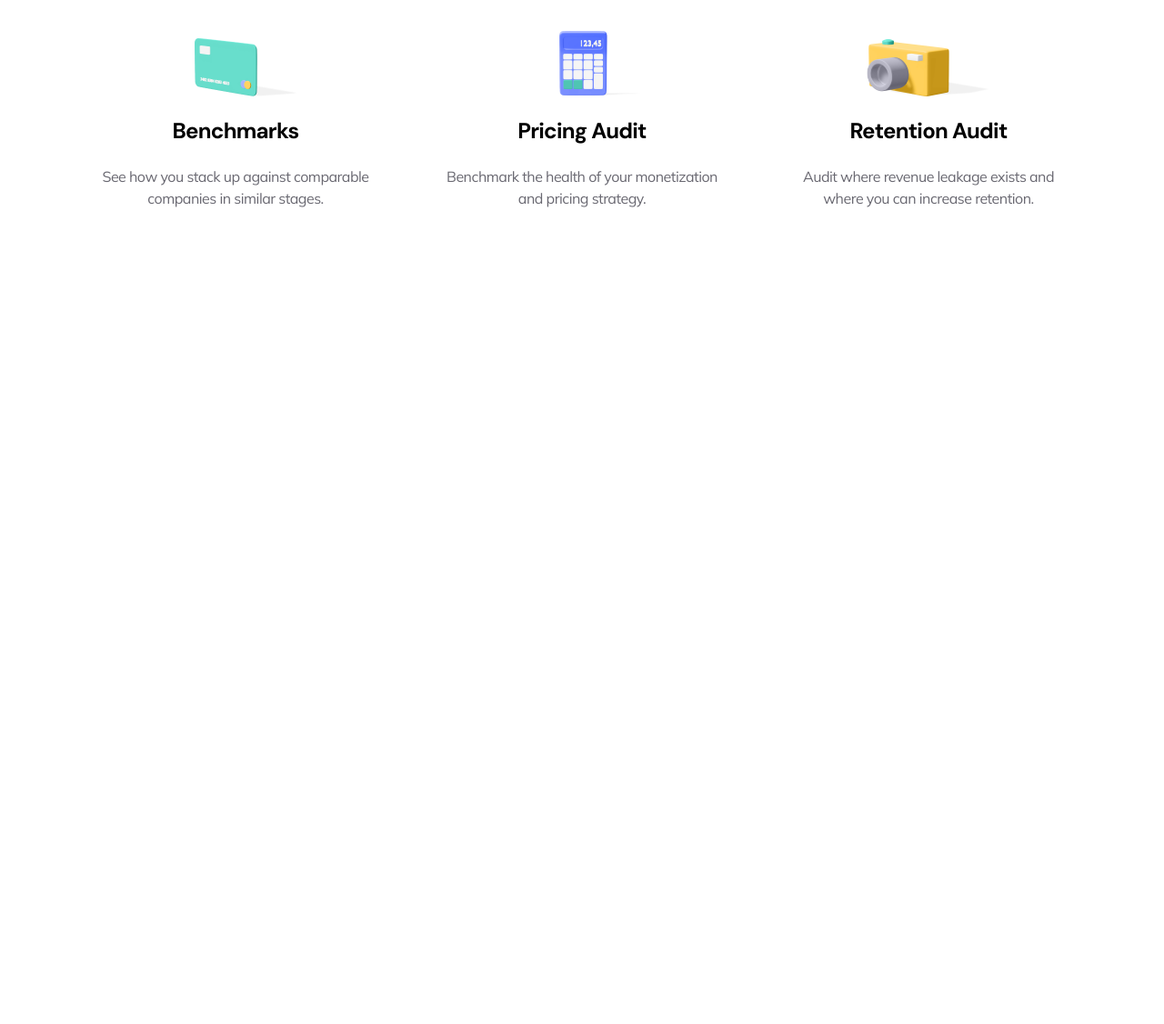
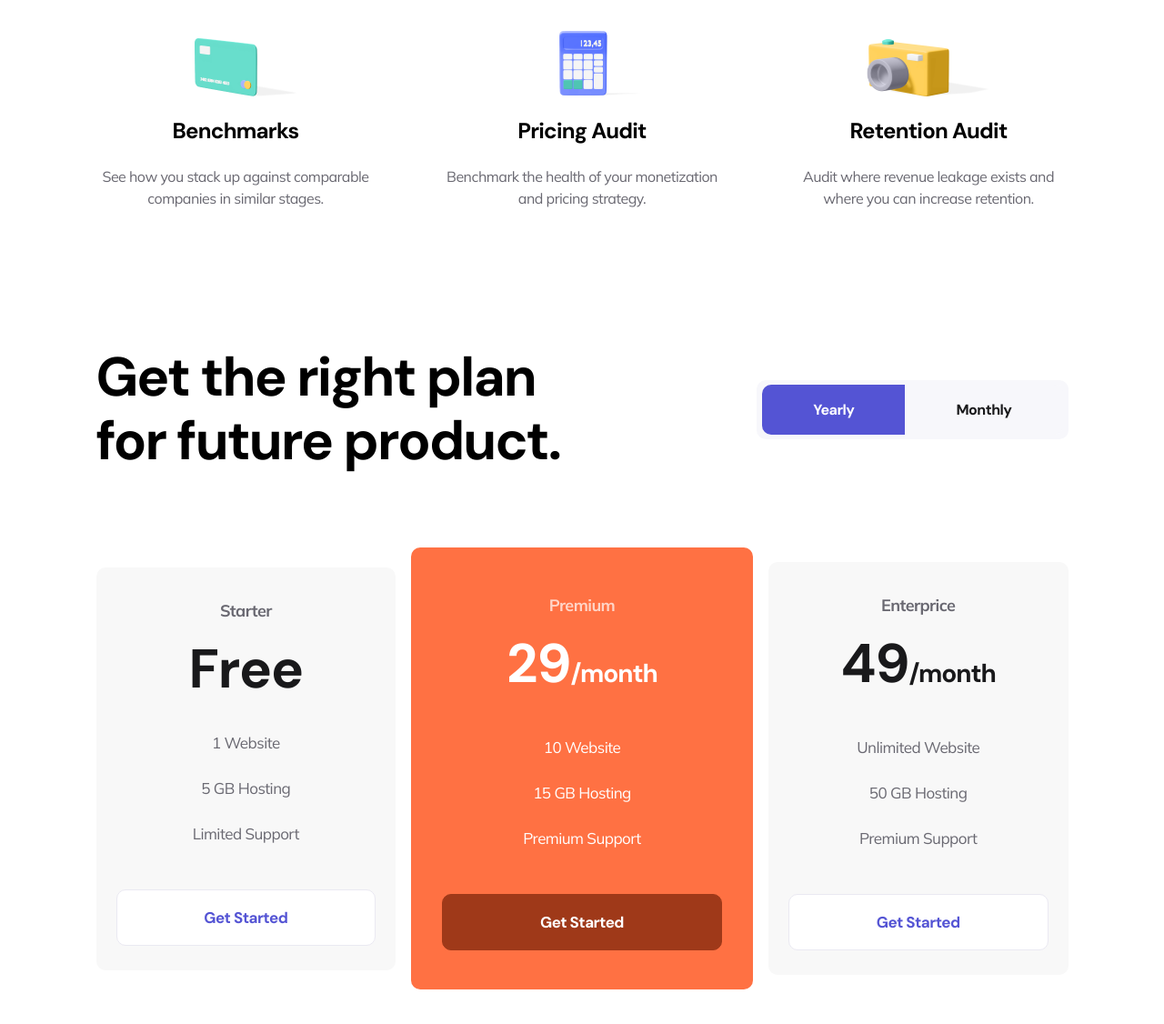
Before and after one commit to NurbCode/logoipsum, a plain HTML site: page index.html in a window 1280 px wide. Shown: the part 2267-3393 px from the top of the page at 91% size. Before the commit the page ends 2567 px from the top, so only its background shows below. Drawn offline with Linux system fonts and the light colour scheme.

Commit message:
add subscription section and finished

```diff
--- a/index.html
+++ b/index.html
@@ -38,12 +38,14 @@
                         <h1 class="hero__title">Grow your
                             subscription
                             business</h1>
-                        <p class="hero__desc">Outcome-centered products that reduce churn, optimize pricing, and grow your
+                        <p class="hero__desc">Outcome-centered products that reduce churn, optimize pricing, and grow
+                            your
                             subscription business end-to-end.</p>
                     </div>
                     <div class="hero__buttons">
                         <a href="/" class="hero__button">Get Started</a>
-                        <a href="#companies" class="hero__scroll"><img src="images/arrow-down.svg" alt="arrow-down" class="hero__scroll-image"></a>
+                        <a href="#companies" class="hero__scroll"><img src="images/arrow-down.svg" alt="arrow-down"
+                                class="hero__scroll-image"></a>
                     </div>
                 </div>
                 <img src="images/hero-image.png" alt="hero image" class="hero__image">
@@ -76,14 +78,16 @@
                     <img src="images/about-image-1.png" alt="About image" class="about__image">
                     <div class="about__text">
                         <h3 class="about__title">Subscription index</h3>
-                        <p class="about__desc">A daily dataset to keep you up to date on subscription market trends and what's happening in your vertical.</p>
+                        <p class="about__desc">A daily dataset to keep you up to date on subscription market trends and
+                            what's happening in your vertical.</p>
                         <a href="/" class="about__link">Learn more</a>
                     </div>
                 </div>
                 <div class="about__content">
                     <div class="about__text">
                         <h3 class="about__title">In-depth metrics</h3>
-                        <p class="about__desc">Accurate, real-time reporting at your fingertips. Getting data has never been easier.</p>
+                        <p class="about__desc">Accurate, real-time reporting at your fingertips. Getting data has never
+                            been easier.</p>
                         <a href="/" class="about__link">Learn more</a>
                     </div>
                     <img src="images/about-image-2.png" alt="About image" class="about__image">
@@ -111,7 +115,45 @@
                         <img src="images/camera.png" alt="Camera" class="feature__image">
                         <h4 class="feature__title">Retention Audit</h4>
                     </header>
-                    <p class="feature__desc">Audit where revenue leakage exists and where you can increase retention.</p>
+                    <p class="feature__desc">Audit where revenue leakage exists and where you can increase retention.
+                    </p>
+                </div>
+            </div>
+        </section>
+        <section class="subscription">
+            <div class="subscription__container">
+                <header class="subscription__header">
+                    <h3 class="subscription__header-title">Get the right plan for future product.</h3>
+                    <div class="subscription__header-buttons">
+                        <button class="subscription__header-button active">Yearly</button>
+                        <button class="subscription__header-button">Monthly</button>
+                    </div>
+                </header>
+                <div class="subscription__plans">
+                    <div class="subscription__plan">
+                        <p class="subscription__plan-title">Starter</p>
+                        <h2 class="subscription__plan-price">Free</h2>
+                        <p class="subscription__plan-features">1 Website <br>
+                            5 GB Hosting <br>
+                            Limited Support</p>
+                        <a href="#" class="subscription__plan-button">Get Started</a>
+                    </div>
+                    <div class="subscription__plan active">
+                        <p class="subscription__plan-title">Premium</p>
+                        <h2 class="subscription__plan-price">29<span>/month</span></h2>
+                        <p class="subscription__plan-features">10 Website <br>
+                            15 GB Hosting <br>
+                            Premium Support</p>
+                        <a href="#" class="subscription__plan-button">Get Started</a>
+                    </div>
+                    <div class="subscription__plan">
+                        <p class="subscription__plan-title">Enterprice</p>
+                        <h2 class="subscription__plan-price">49<span>/month</span></h2>
+                        <p class="subscription__plan-features">Unlimited Website <br>
+                            50 GB Hosting <br>
+                            Premium Support</p>
+                        <a href="#" class="subscription__plan-button">Get Started</a>
+                    </div>
                 </div>
             </div>
         </section>
--- a/style.css
+++ b/style.css
@@ -265,3 +265,132 @@ main {
 .feature__image {
     height: 97px;
 }
+
+.subscription {
+    padding-block: 80px 158px;
+}
+
+.subscription__container {
+    display: flex;
+    flex-direction: column;
+    gap: 82px;
+}
+
+.subscription__header {
+    display: flex;
+    align-items: center;
+    justify-content: space-between;
+}
+
+.subscription__header-title {
+    font-size: 60px;
+    font-weight: 700;
+    line-height: 70px;
+    letter-spacing: -1.88px;
+    max-width: 523px;
+}
+
+.subscription__header-buttons {
+    display: flex;
+    background-color: #F7F7FB;
+    border-block: 5px solid #F7F7FB;
+    border-inline: 6px solid #F7F7FB;
+    border-radius: 10px;
+}
+
+.subscription__header-button {
+    font-family: inherit;
+    font-size: 16px;
+    font-weight: 700;
+    letter-spacing: -0.5px;
+    color: var(--primary);
+    border: none;
+    background-color: #F7F7FB;
+    padding: 17px 56px;
+    border-radius: 0 10px 10px 0;
+    cursor: pointer;
+}
+
+.subscription__header-button.active {
+    background-color: var(--blue);
+    color: #fff;
+    border-radius: 10px 0 0 10px;
+}
+
+.subscription__plans {
+    display: grid;
+    grid-template-columns: 1fr 1.14fr 1fr;
+    gap: 17px;
+    align-items: center;
+}
+
+.subscription__plan {
+    padding: 34px 22px 27px;
+    background-color: #F8F8F8;
+    border-radius: 10px;
+    text-align: center;
+}
+
+.subscription__plan-title {
+    font-size: 18px;
+    font-weight: 700;
+    line-height: 28px;
+    letter-spacing: -0.56px;
+    color: var(--secondary);
+}
+
+.subscription__plan-price {
+    font-size: 60px;
+    font-weight: 700;
+    line-height: 56px;
+    letter-spacing: -1.03px;
+    color: var(--primary);
+    margin-top: 22px;
+}
+
+.subscription__plan-price>span {
+    font-size: 28px;
+}
+
+.subscription__plan-features {
+    font-size: 17px;
+    font-weight: 400;
+    line-height: 50px;
+    letter-spacing: -0.53px;
+    margin-block: 28px 36px;
+}
+
+.subscription__plan-button {
+    width: 100%;
+    display: flex;
+    justify-content: center;
+    font-size: 17px;
+    font-weight: 700;
+    letter-spacing: -0.53px;
+    color: #5454D4;
+    padding: 19px 95px;
+    border-radius: 10px;
+    background-color: #fff;
+    border: 1px solid #EAE9F2;
+}
+
+.subscription__plan.active {
+    background-color: var(--btn-background);
+    padding: 50px 34px 43px;
+
+}
+
+.subscription__plan.active .subscription__plan-title {
+    color: rgba(255, 255, 255, 70%);
+}
+
+.subscription__plan.active .subscription__plan-price,
+.subscription__plan.active .subscription__plan-features,
+.subscription__plan.active .subscription__plan-button {
+    color: #fff;
+}
+
+.subscription__plan.active .subscription__plan-button {
+    background-color: #9F3919;
+    border-color: #9F3919;
+}
```
